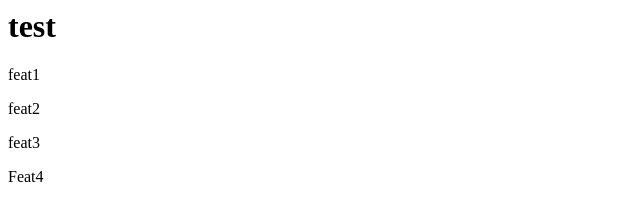
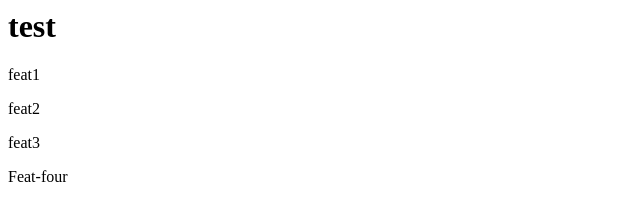
Before and after one commit to gforti/standard-version-test, a website: page index.html in a window 1280 px wide. Shown: the full height of the page, 0-640 px from the left. Drawn offline with Linux system fonts and the light colour scheme.

Commit message:
feat!: breaking the page

```diff
--- a/index.html
+++ b/index.html
@@ -5,6 +5,6 @@
         <p>feat1</p>
         <p>feat2</p>
         <p>feat3</p>
-        <p>Feat4</p>
+        <p>Feat-four</p>
     </body>
 </html>
```
